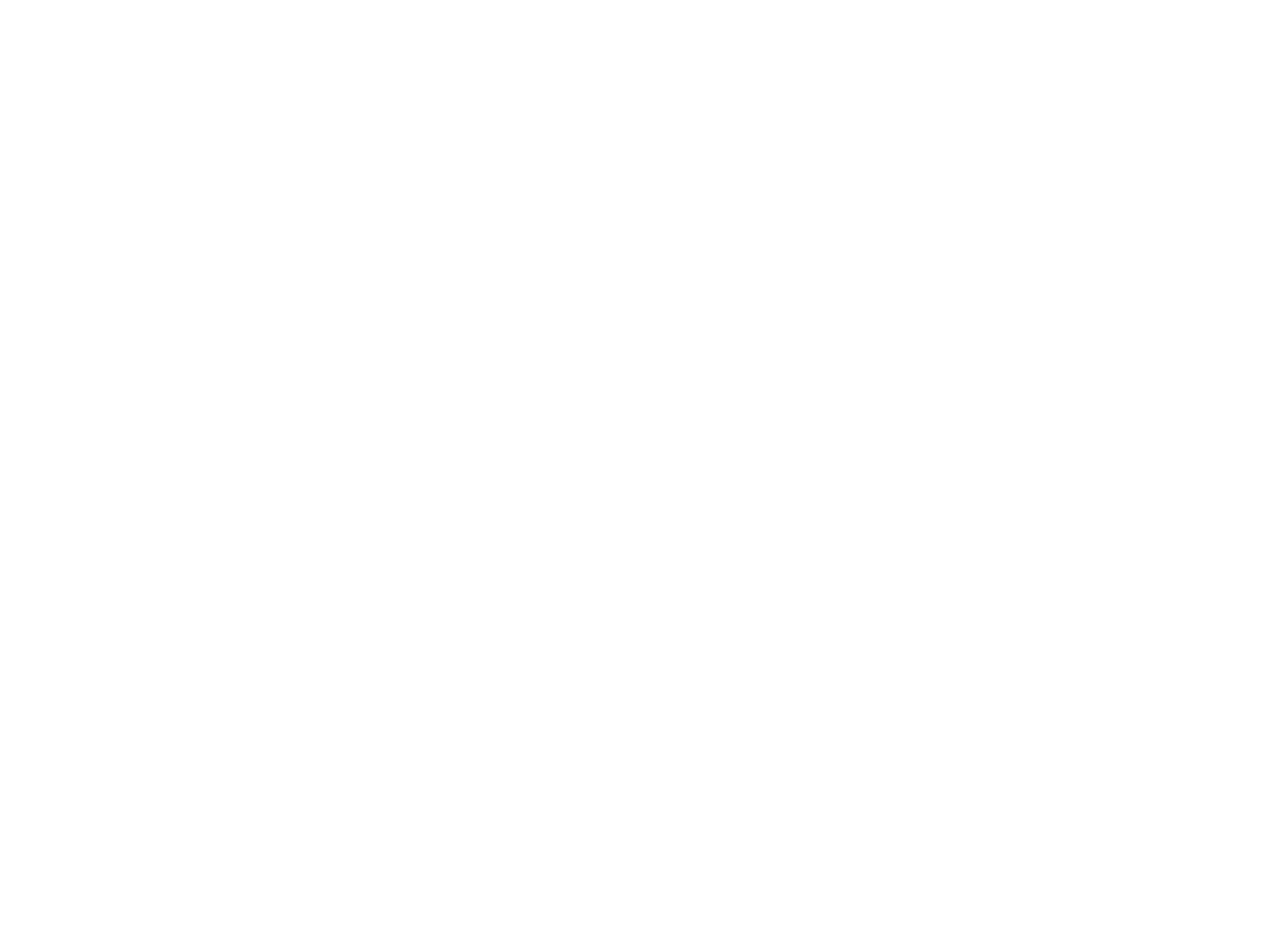
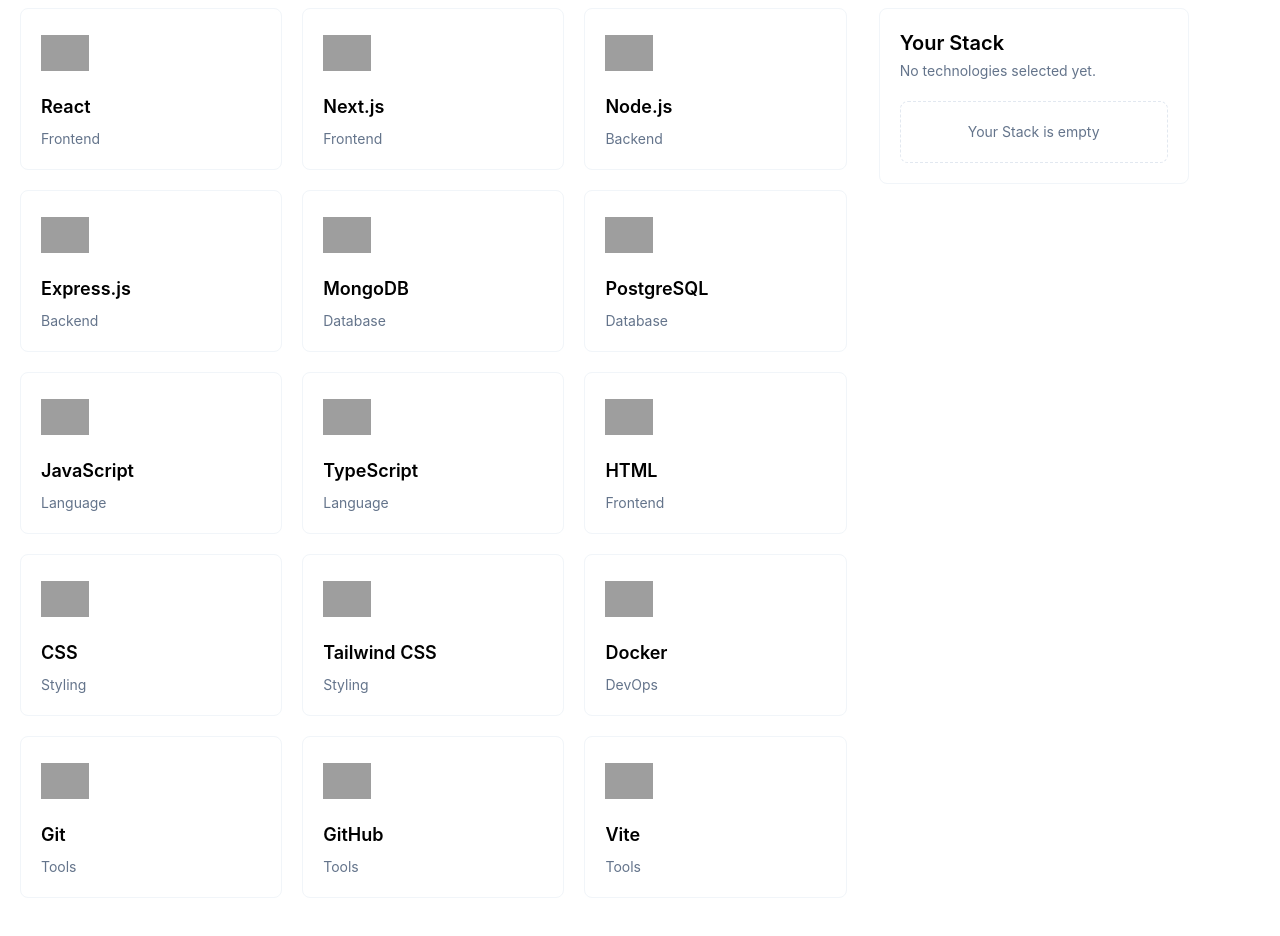
Before and after one commit to mdsiamsheikh13/dev-stack, a React (Vite) app: page / in a window 1280 px wide. Shown: the part 680-1616 px from the top of the page. Before the commit the page ends 800 px from the top, so only its background shows below. Built offline with nearby package versions, Linux system fonts and the light colour scheme; grey boxes are pictures that could not be loaded.

Commit message:
fetch data and display it on the UI

```diff
--- /dev/null
+++ b/public/data.json
@@ -0,0 +1,152 @@
+[
+    {
+        "id": "react",
+        "name": "React",
+        "category": "Frontend",
+        "description": "A declarative, component-based JavaScript library for building modern and interactive user interfaces.",
+        "icon": "https://icon.icepanel.io/Technology/svg/React.svg",
+        "rating": 4.9,
+        "difficulty": "Beginner-Friendly",
+        "badge": "Popular"
+    },
+    {
+        "id": "nextjs",
+        "name": "Next.js",
+        "category": "Frontend",
+        "description": "A React framework for building fast, scalable, and production-ready web applications.",
+        "icon": "https://icon.icepanel.io/Technology/svg/Next.js.svg",
+        "rating": 4.8,
+        "difficulty": "Intermediate",
+        "badge": "Fast"
+    },
+    {
+        "id": "nodejs",
+        "name": "Node.js",
+        "category": "Backend",
+        "description": "A JavaScript runtime that allows developers to build scalable and high-performance server-side applications.",
+        "icon": "https://icon.icepanel.io/Technology/svg/Node.js.svg",
+        "rating": 4.8,
+        "difficulty": "Intermediate",
+        "badge": "Essential"
+    },
+    {
+        "id": "expressjs",
+        "name": "Express.js",
+        "category": "Backend",
+        "description": "A lightweight and flexible Node.js framework for building web servers and RESTful APIs.",
+        "icon": "https://icon.icepanel.io/Technology/svg/Express.svg",
+        "rating": 4.7,
+        "difficulty": "Beginner-Friendly",
+        "badge": "Popular"
+    },
+    {
+        "id": "mongodb",
+        "name": "MongoDB",
+        "category": "Database",
+        "description": "A document-oriented NoSQL database designed for flexibility, scalability, and modern application development.",
+        "icon": "https://icon.icepanel.io/Technology/svg/MongoDB.svg",
+        "rating": 4.8,
+        "difficulty": "Beginner-Friendly",
+        "badge": "Popular"
+    },
+    {
+        "id": "postgresql",
+        "name": "PostgreSQL",
+        "category": "Database",
+        "description": "A powerful open-source relational database system known for reliability, data integrity, and advanced SQL capabilities.",
+        "icon": "https://icon.icepanel.io/Technology/svg/PostgresSQL.svg",
+        "rating": 4.9,
+        "difficulty": "Intermediate",
+        "badge": "Top SQL"
+    },
+    {
+        "id": "javascript",
+        "name": "JavaScript",
+        "category": "Language",
+        "description": "A versatile programming language used to create interactive and dynamic web applications.",
+        "icon": "https://icon.icepanel.io/Technology/svg/JavaScript.svg",
+        "rating": 4.9,
+        "difficulty": "Beginner-Friendly",
+        "badge": "Essential"
+    },
+    {
+        "id": "typescript",
+        "name": "TypeScript",
+        "category": "Language",
+        "description": "A strongly typed programming language that builds on JavaScript to improve code quality and maintainability.",
+        "icon": "https://icon.icepanel.io/Technology/svg/TypeScript.svg",
+        "rating": 4.9,
+        "difficulty": "Intermediate",
+        "badge": "Reliable"
+    },
+    {
+        "id": "html",
+        "name": "HTML",
+        "category": "Frontend",
+        "description": "The standard markup language used to structure and organize content on web pages.",
+        "icon": "https://icon.icepanel.io/Technology/svg/HTML5.svg",
+        "rating": 4.9,
+        "difficulty": "Beginner-Friendly",
+        "badge": "Essential"
+    },
+    {
+        "id": "css",
+        "name": "CSS",
+        "category": "Styling",
+        "description": "A stylesheet language used to design, style, and create responsive layouts for web applications.",
+        "icon": "https://icon.icepanel.io/Technology/svg/CSS3.svg",
+        "rating": 4.8,
+        "difficulty": "Beginner-Friendly",
+        "badge": "Essential"
+    },
+    {
+        "id": "tailwindcss",
+        "name": "Tailwind CSS",
+        "category": "Styling",
+        "description": "A utility-first CSS framework for rapidly building modern and responsive user interfaces.",
+        "icon": "https://icon.icepanel.io/Technology/svg/Tailwind-CSS.svg",
+        "rating": 4.8,
+        "difficulty": "Beginner-Friendly",
+        "badge": "Fast"
+    },
+    {
+        "id": "docker",
+        "name": "Docker",
+        "category": "DevOps",
+        "description": "A platform for developing, shipping, and running applications inside lightweight and portable containers.",
+        "icon": "https://icon.icepanel.io/Technology/svg/Docker.svg",
+        "rating": 4.8,
+        "difficulty": "Intermediate",
+        "badge": "Containers"
+    },
+    {
+        "id": "git",
+        "name": "Git",
+        "category": "Tools",
+        "description": "A distributed version control system used to track changes and collaborate efficiently on software projects.",
+        "icon": "https://icon.icepanel.io/Technology/svg/Git.svg",
+        "rating": 4.9,
+        "difficulty": "Beginner-Friendly",
+        "badge": "Essential"
+    },
+    {
+        "id": "github",
+        "name": "GitHub",
+        "category": "Tools",
+        "description": "A developer platform for hosting repositories, collaborating on code, and managing software development workflows.",
+        "icon": "https://icon.icepanel.io/Technology/svg/GitHub.svg",
+        "rating": 4.9,
+        "difficulty": "Beginner-Friendly",
+        "badge": "Popular"
+    },
+    {
+        "id": "vite",
+        "name": "Vite",
+        "category": "Tools",
+        "description": "A modern frontend build tool that provides fast development startup and efficient production builds.",
+        "icon": "https://icon.icepanel.io/Technology/svg/Vite.js.svg",
+        "rating": 4.8,
+        "difficulty": "Beginner-Friendly",
+        "badge": "Fast"
+    }
+]
--- a/src/App.jsx
+++ b/src/App.jsx
@@ -1,14 +1,31 @@
 import Banner from "./components/Banner";
 import Header from "./components/Header";
 
+import { Suspense } from "react";
+
+import Technologies from "./components/technologies/Technologies";
+
+const technologiesData = async () => {
+  const res = await fetch("/data.json");
+  const data = await res.json();
+  return data;
+};
 
 
 
 function App() {
+
+  const technologiesPromise = technologiesData();
+  console.log(technologiesPromise);
+
   return (
     <>
       <Header></Header>
       <Banner></Banner>
+
+      <Suspense fallback={<h2>Loading....</h2>}>
+        <Technologies technologiesPromise={technologiesPromise}></Technologies>
+      </Suspense>
     </>
   );
 }
--- /dev/null
+++ b/src/components/technologies/Technologies.jsx
@@ -0,0 +1,14 @@
+import { use } from "react";
+import Technology from "./Technology";
+
+const Technologies = ({ technologiesPromise }) => {
+    const technologies = use(technologiesPromise);
+    console.log("tech", technologies);
+    return (
+        <div>
+            <Technology technologies={technologies}></Technology>
+        </div>
+    );
+};
+
+export default Technologies;
--- /dev/null
+++ b/src/components/technologies/Technology.jsx
@@ -0,0 +1,50 @@
+import React from "react";
+
+const Technology = ({ technologies }) => {
+    return (
+        <section className="container mx-auto px-5 py-10">
+            <div className="flex flex-col lg:flex-row gap-8">
+                <div className="w-full lg:w-2/3">
+                    <div className="grid grid-cols-1 sm:grid-cols-2 md:grid-cols-3 gap-5">
+                        {technologies.map((technology) => {
+                            return (
+                                <div
+                                    key={technology.id}
+                                    className="border border-slate-100 rounded-lg p-5 hover:shadow-md transition"
+                                >
+                                    <img
+                                        src={technology.icon}
+                                        alt={technology.name}
+                                        className="w-12 h-12 object-contain mb-4"
+                                    />
+
+                                    <h2 className="text-lg font-semibold">{technology.name}</h2>
+
+                                    <p className="text-sm text-[#64748B] mt-2">
+                                        {technology.category}
+                                    </p>
+                                </div>
+                            );
+                        })}
+                    </div>
+                </div>
+
+                <div className="w-full lg:w-1/4">
+                    <div className="border border-slate-100 rounded-lg p-5">
+                        <h3 className="text-black text-xl font-semibold">Your Stack</h3>
+
+                        <p className="text-[#64748B] text-sm mt-1">
+                            No technologies selected yet.
+                        </p>
+
+                        <div className="border border-dashed border-slate-200 rounded-lg p-5 mt-5 text-center">
+                            <p className="text-[#64748B] text-sm">Your Stack is empty</p>
+                        </div>
+                    </div>
+                </div>
+            </div>
+        </section>
+    );
+};
+
+export default Technology;
```
